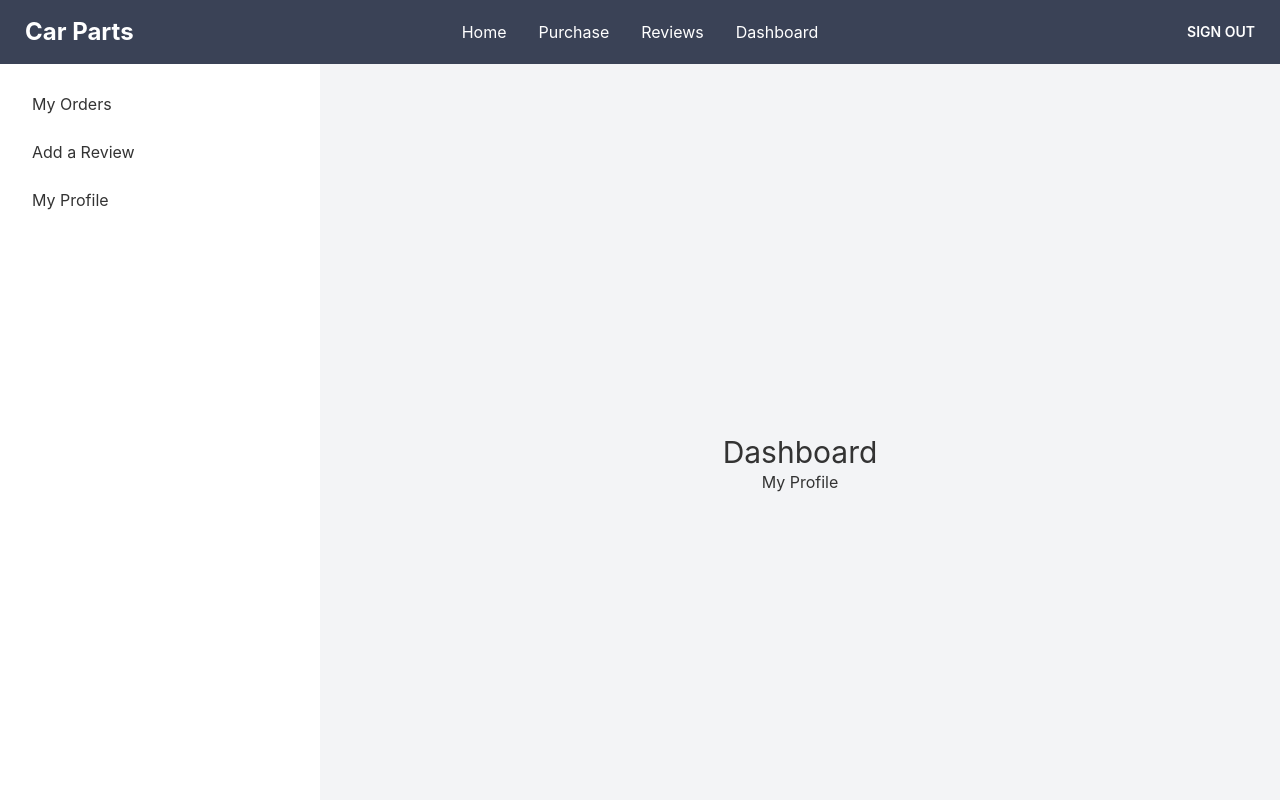
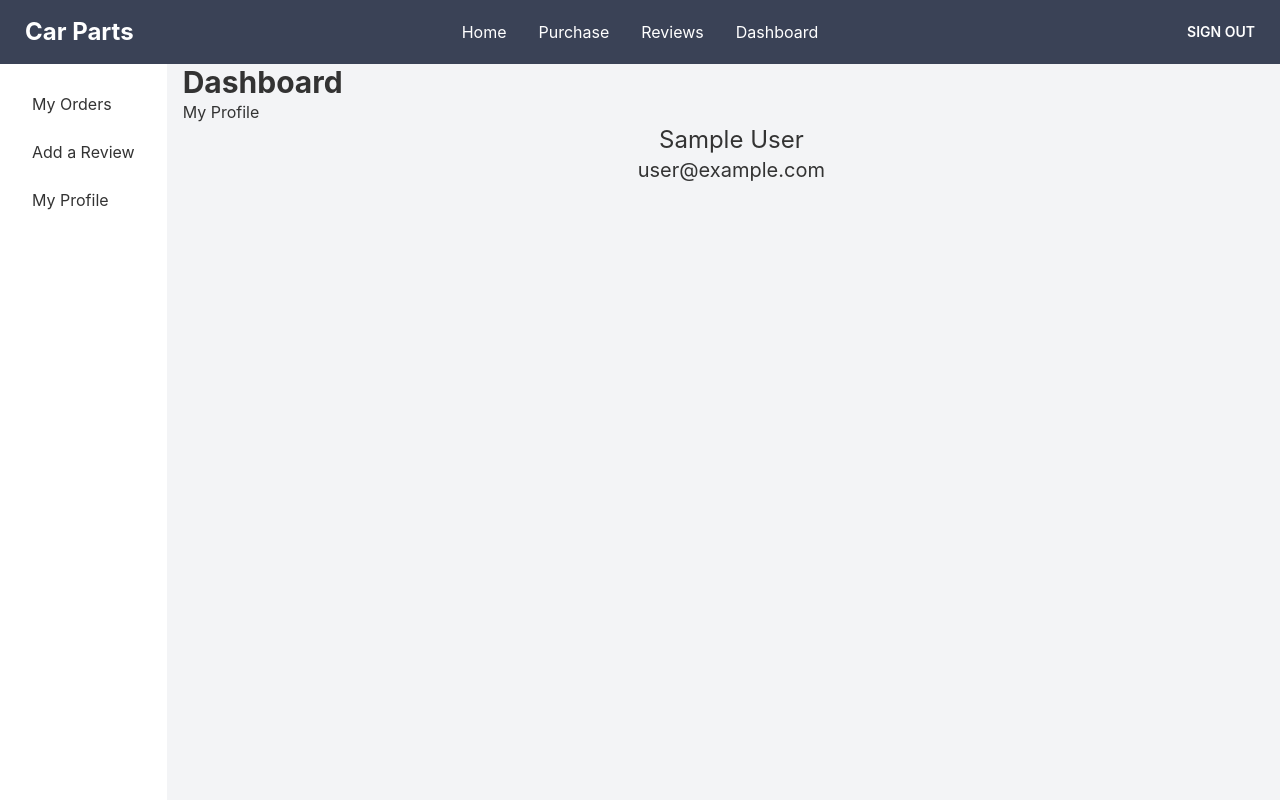
Before and after one commit to coderrakibul/assignment-12-client-side, a React (Create React App) app: page /dashboard/myprofile in a window 1280 px wide. Shown: the top 800 px of the page. Built offline with nearby package versions, Linux system fonts and the light colour scheme; no server answers; sample sign-in values are in the browser's storage; the HTML template or start-up script is replaced by a standard one.

Commit message:
my profile added

```diff
--- a/src/Pages/Dashboard/Dashboard.js
+++ b/src/Pages/Dashboard/Dashboard.js
@@ -5,15 +5,15 @@ const Dashboard = () => {
     return (
         <div class="drawer drawer-mobile">
             <input id="my-drawer-2" type="checkbox" class="drawer-toggle" />
-            <div class="drawer-content flex flex-col items-center justify-center">
-                <h2 className='text-3xl'>Dashboard</h2>
+            <div class="drawer-content">
+                <h2 className='text-3xl font-bold'>Dashboard</h2>
                 <Outlet></Outlet>
-                <label for="my-drawer-2" class="btn btn-primary drawer-button lg:hidden">Open drawer</label>
+                <label for="my-drawer-2" class="btn btn-primary drawer-button lg:hidden">Open</label>
 
             </div>
             <div class="drawer-side">
                 <label for="my-drawer-2" class="drawer-overlay"></label>
-                <ul class="menu p-4 overflow-y-auto w-80 bg-base-100 text-base-content">
+                <ul class="menu p-4 overflow-y-auto w-50 mr-4 bg-base-100 text-base-content">
 
                     <li><Link to="/dashboard">My Orders</Link></li>
                     <li><Link to="/dashboard/addreview">Add a Review</Link></li>
--- a/src/Pages/Dashboard/MyProfile.js
+++ b/src/Pages/Dashboard/MyProfile.js
@@ -1,9 +1,23 @@
 import React from 'react';
+import { useAuthState } from 'react-firebase-hooks/auth';
+import auth from '../../firebase.init';
+
 
 const MyProfile = () => {
+    const [user] = useAuthState(auth);
+    console.log(user)
+
     return (
         <div>
             <h2>My Profile</h2>
+            <div className='text-center'>
+            {
+                user && <>
+                    <h2 className='text-2xl'>{user.displayName}</h2>
+                    <h3 className='text-xl'>{user.email}</h3>
+                </>
+            }
+            </div>
         </div>
     );
 };
```
